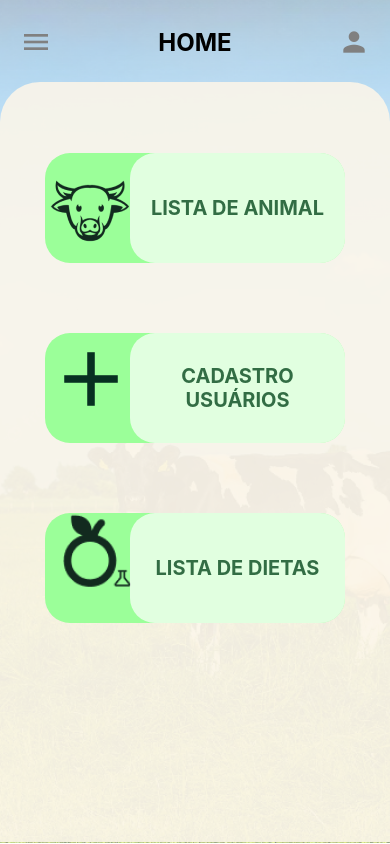
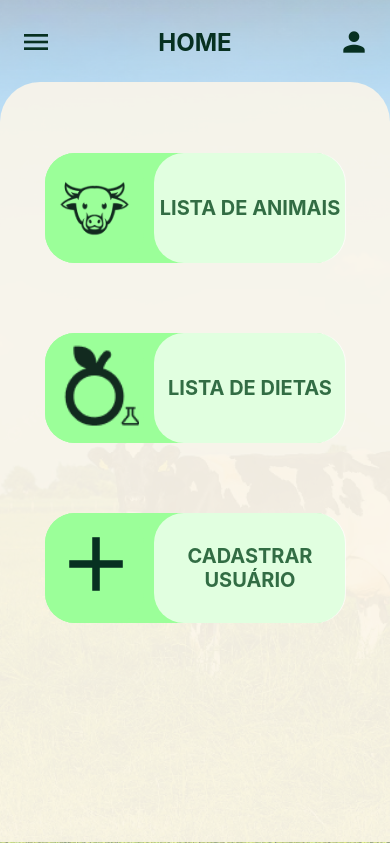
Before and after one commit to THE-CODE-HOUSE/NutriMoo-Frontend-React, a React Native app in the folder nutrimoo-app/: screen / in a window 390 px wide. Built offline with nearby package versions, Linux system fonts and the light colour scheme.

Commit message:
Correções nos botões

```diff
--- a/nutrimoo-app/src/screens/Home/index.js
+++ b/nutrimoo-app/src/screens/Home/index.js
@@ -10,7 +10,7 @@ import {
   Keyboard,
   TouchableOpacity,
   ImageBackground,
-  Button
+  Button,
 } from "react-native";
 
 import styles from "./styles";
@@ -31,62 +31,66 @@ const HomeScreen = () => {
           <View style={styles.homeBar}>
             <TouchableOpacity>
               <View style={{ backgroundColor: "transparent", margin: 20 }}>
-                <MaterialIcons name="menu" size={32} color="gray" />
+                <MaterialIcons name="menu" size={32} color="#073021" />
               </View>
             </TouchableOpacity>
 
-            <Text style={{ fontSize: 24, fontWeight: "bold" }}>HOME</Text>
+            <Text
+              style={{ fontSize: 24, fontWeight: "bold", color: "#073021" }}
+            >
+              HOME
+            </Text>
 
             <TouchableOpacity>
               <View style={{ backgroundColor: "transparent", margin: 20 }}>
-                <MaterialIcons name="person" size={32} color="gray" />
+                <MaterialIcons name="person" size={32} color="#073021" />
               </View>
             </TouchableOpacity>
           </View>
 
           <View style={styles.retangulo}>
-          <View style={[ styles.retangulo,{ opacity: .9, backgroundColor: "#FBF6E9", height: "100%" }]}></View>
+            <View
+              style={[
+                styles.retangulo,
+                { opacity: 0.9, backgroundColor: "#FBF6E9", height: "100%" },
+              ]}
+            ></View>
 
-          <TouchableOpacity style = {styles.botao}>
-
-            <Image source={require("../../../assets/images/cow.png")} style={{width: "30%"}} />
-
-            <View style= {styles.corview}>
-                <Text style = {styles.textobotao}>
-                    LISTA DE ANIMAL
-                </Text>
+            <TouchableOpacity style={styles.button}>
+              <View style={styles.iconContainer}>
+                <Image
+                  source={require("../../../assets/images/cow.png")} // Substitua com o caminho correto da imagem
+                  style={styles.icon}
+                />
               </View>
-
+              <View style={styles.textContainer}>
+                <Text style={styles.text}>LISTA DE ANIMAIS</Text>
+              </View>
             </TouchableOpacity>
 
-          <TouchableOpacity style = {styles.botao}>
-
-            <MaterialIcons name="add" size={92} color="#073021" />
-
-            <View style= {styles.corview}>
-                <Text style = {styles.textobotao}>
-                    CADASTRO USUÁRIOS
-                </Text>
+            <TouchableOpacity style={styles.button}>
+              <View style={styles.iconContainer}>
+                <Image
+                  source={require("../../../assets/images/diet.png")} // Substitua com o caminho correto da imagem
+                  style={styles.icon}
+                />
               </View>
-
+              <View style={styles.textContainer}>
+                <Text style={styles.text}>LISTA DE DIETAS</Text>
+              </View>
             </TouchableOpacity>
 
-          <TouchableOpacity style = {styles.botao}>
-
-            <Image source={require("../../../assets/images/diet.png")} style={{width: "30%"}} />
-
-            <View style= {styles.corview}>
-                <Text style = {styles.textobotao}>
-                    LISTA DE DIETAS
-                </Text>
+            <TouchableOpacity style={styles.button}>
+              <View style={styles.iconContainer}>
+              <MaterialIcons name="add" size={92} color="#073021" />
               </View>
-
+              <View style={styles.textContainer}>
+                <Text style={styles.text}>CADASTRAR USUÁRIO</Text>
+              </View>
             </TouchableOpacity>
 
           </View>
-
         </ImageBackground>
-
       </SafeAreaView>
     </TouchableWithoutFeedback>
   );
--- a/nutrimoo-app/src/screens/Home/styles.js
+++ b/nutrimoo-app/src/screens/Home/styles.js
@@ -40,26 +40,40 @@ const styles = StyleSheet.create({
     width: "100%",
     height: "10%",
   },
-  botao: {
+  button: {
     width: 300,
     height: 110,
-    borderRadius: 25,
+    flexDirection: 'row',
+    alignItems: 'center',
     backgroundColor: "#9BFF99",
+    borderRadius: 30,
     elevation: 5,
     marginTop: 70
   },
-  corview: {
-    position: "absolute",
-    width: 215,
-    height: 110,
-    backgroundColor: "white",
-    borderRadius: 25,
-    alignSelf: "flex-end",
+  iconContainer: {
+    width:"33%",
+    height:"100%",
+    backgroundColor: "#9BFF99", // Cor de fundo do ícone
+    borderRadius: 30, // Ajuste para corresponder ao design
+    padding: 5,
+    marginRight: 10,
+    alignContent: "center"
+  },
+  icon: {
+    color: "#073021",
+    width: "100%", // Ajuste conforme necessário
+    height: "100%", // Ajuste conforme necessário
+  },
+  textContainer: {
+    backgroundColor:'white',
+    borderRadius: 30,
+    height:"100%",
+    width:"64%",
+    alignContent: "center",
     opacity: 0.7,
-    alignContent: "center",
     justifyContent: "center",
   },
-  textobotao: {
+  text: {
     fontSize: 20,
     color: "#073021",
     fontWeight: "bold",
```
Lines whose indentation alone changed are shown as unchanged.
